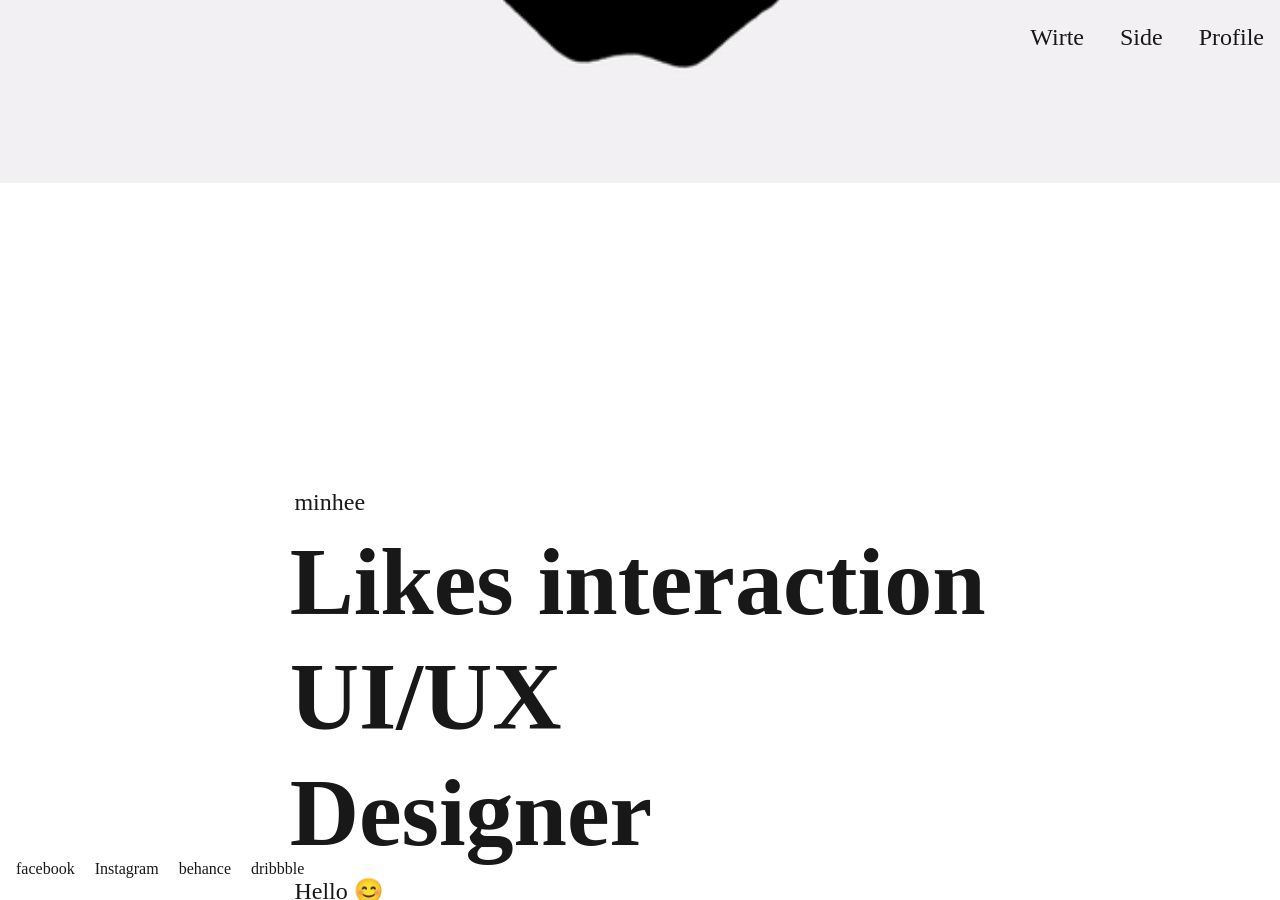
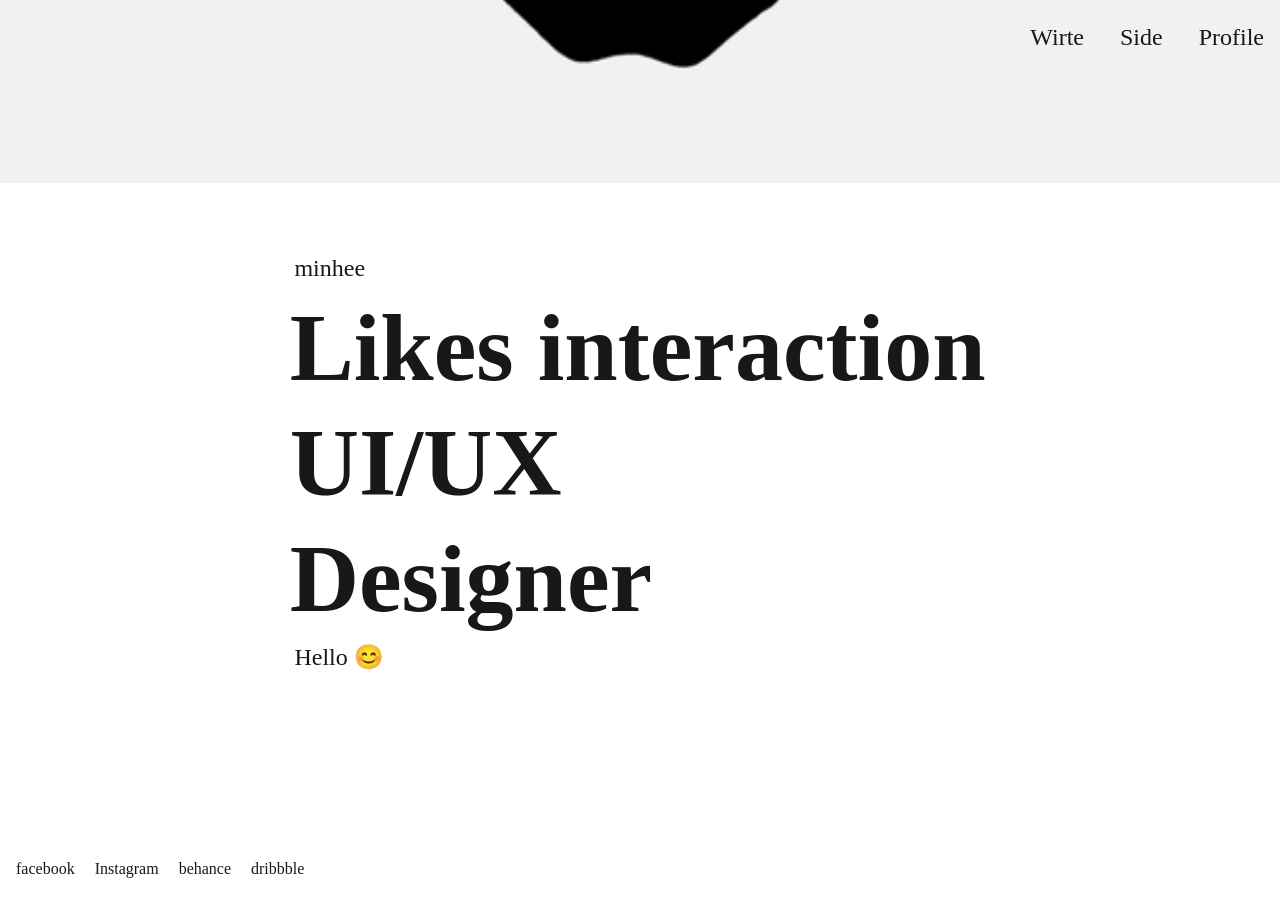
Before and after one commit to minheeyoon/minheeyoon.github.io, a Jekyll site: the page built from index.md, in a window 1280 px wide and 900 px high, scrolled down 777 px. Built offline with Jekyll 4.4.1, drawn with Linux system fonts in a browser that asks for light colours; some web fonts are replaced.

Commit message:
css_update

```diff
--- a/_sass/_utilities.scss
+++ b/_sass/_utilities.scss
@@ -192,7 +192,7 @@
 /* Layout utilities */
 .container {
   max-width: $container-width-xl;
-  padding-top: $spacer-4;
+  padding-top: $spacer-3;
 
   @media (max-width: 96em) {
     max-width: $container-width;
@@ -433,7 +433,7 @@
 
 /* Margin */
 .my-auto {
-  margin-top: auto;
+  margin-top: 0;
   margin-bottom: auto;
 }
 .mx-auto {
@@ -509,7 +509,7 @@
 // Responsive margin
 @media (min-width: $breakpoint-md) {
   .my-md-auto {
-    margin-top: 8em;
+    margin-top: auto;
     margin-bottom: auto;
   }
   .mx-md-auto {
```
